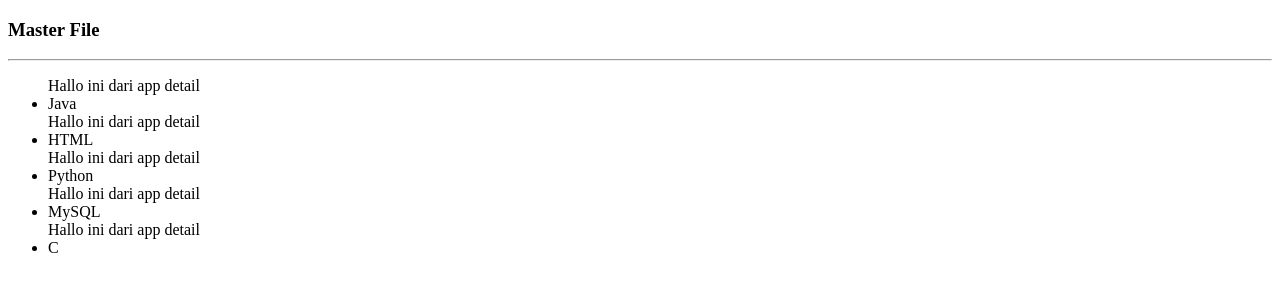
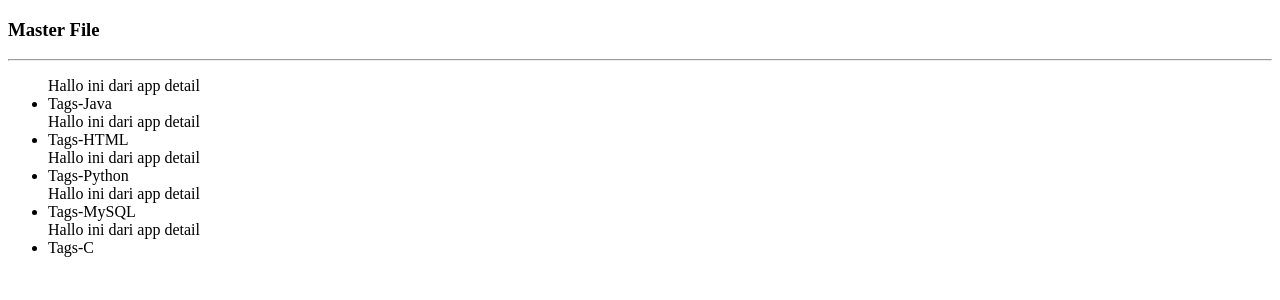
Before and after one commit to arraisi/belajar-angular-v6, an Angular app: page / in a window 1280 px wide. Shown: the top 300 px of the page. Built offline with nearby package versions, Linux system fonts and the light colour scheme.

Commit message:
kirim data dari parents to child

```diff
--- a/src/app/detail/detail.component.html
+++ b/src/app/detail/detail.component.html
@@ -1,2 +1,2 @@
 Hallo ini dari app detail
-<li>{{val.tag}}</li>
+<li>{{index}}-{{val.tag}}</li>
--- a/src/app/detail/detail.component.ts
+++ b/src/app/detail/detail.component.ts
@@ -9,4 +9,7 @@ import { Master } from '../master/master.model';
 export class DetailComponent{
 @Input()
 val: Master
+
+@Input()
+index: Master
 }
--- a/src/app/master/master.component.html
+++ b/src/app/master/master.component.html
@@ -1,5 +1,5 @@
 <h3>Master File</h3>
 <hr/>
 <ul>
-  <app-detail *ngFor="let val of data" [val]= "val" ></app-detail >
+  <app-detail *ngFor="let val of data" [val]= "val" [index]="title" ></app-detail >
 </ul>
--- a/src/app/master/master.component.ts
+++ b/src/app/master/master.component.ts
@@ -8,9 +8,11 @@ import { Master } from './master.model';
 export class MasterComponent implements OnInit {
 
   data: Master[] = [];
+  title: string;
 
   constructor() { }
   ngOnInit() {
+    this.title = 'Tags'
     this.data = [
       new Master(1, "Java"),
       new Master(2, "HTML"),
```
